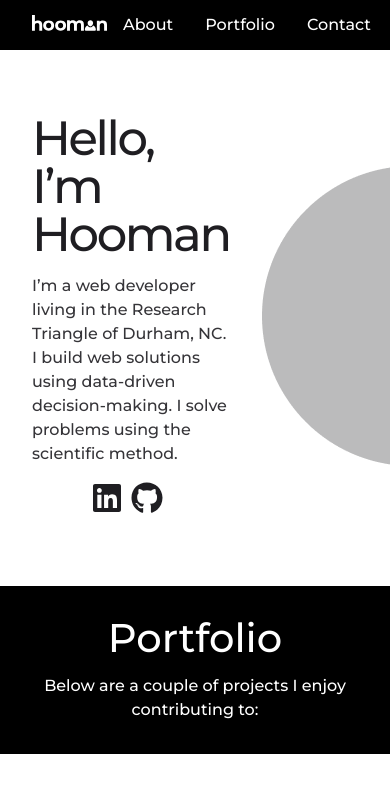
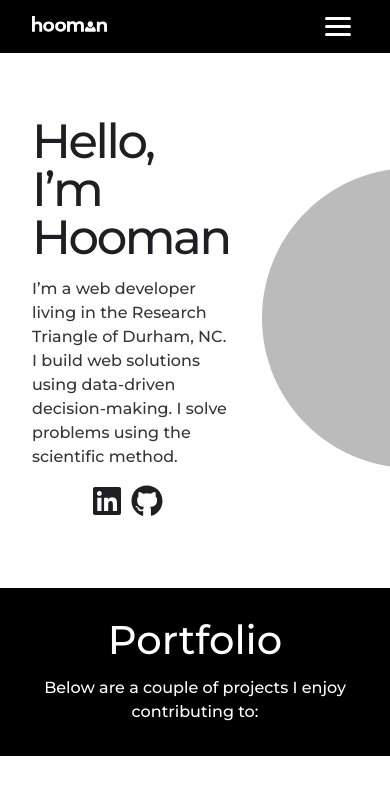
Before and after one commit to hoomanfor/new-portfolio, a React (Create React App) app: page / in a window 390 px wide. Shown: the top 800 px of the page. Built offline with nearby package versions, Linux system fonts and the light colour scheme.

Commit message:
feat: add mobile responsive header

```diff
--- a/src/components/App/App.jsx
+++ b/src/components/App/App.jsx
@@ -1,6 +1,6 @@
 // import styles from "./App.module.scss";
 
-import { Nav } from "../Nav/Nav.jsx";
+import { Header } from "../Header/Header.jsx";
 import { AboutSection } from "../AboutSection/AboutSection.jsx";
 import { PortfolioSection } from "../PortfolioSection/PortfolioSection";
 import { ContactSection } from "../ContactSection/ContactSection";
@@ -9,9 +9,7 @@ import { Footer } from "../Footer/Footer.jsx";
 export const App = () => {
   return (
     <>
-      <header>
-        <Nav />
-      </header>
+      <Header />
       <main>
         <AboutSection />
         <PortfolioSection />
--- a/src/components/ContactSection/ContactSection.jsx
+++ b/src/components/ContactSection/ContactSection.jsx
@@ -14,7 +14,7 @@ export const ContactSection = () => {
 
   return (
     <section>
-      <SectionName heading="Contact" targetId="#contact" />
+      <SectionName heading="Contact" targetId="contact" />
       <div className="global-max-width">
         <div className={styles.contactInfoContainer}>
           <h3>Email me</h3>
--- /dev/null
+++ b/src/components/Header/Header.jsx
@@ -0,0 +1,52 @@
+import { useState } from "react";
+
+import styles from "./Header.module.scss";
+import logo from "../../images/hooman-logo.svg";
+
+export const Header = () => {
+  const [viewDropdown, setViewDropdown] = useState(false);
+
+  return (
+    <header>
+      <div className="global-max-width">
+        <nav>
+          <div className={styles.logoAndMenuContainer}>
+            <a target="_self" href="/">
+              <img className={styles.logo} src={logo} alt="Hooman Logo" />
+            </a>
+            <div
+              className={styles.menuButton}
+              onClick={() => setViewDropdown(!viewDropdown)}
+            >
+              <div
+                className={`${styles.bar} ${
+                  viewDropdown && styles.openDropdown
+                }`}
+              ></div>
+            </div>
+          </div>
+          <ul
+            className={styles.linksContainer}
+            style={{ display: viewDropdown && "flex" }}
+          >
+            <li>
+              <a target="_self" href="#about">
+                About
+              </a>
+            </li>
+            <li>
+              <a target="_self" href="#portfolio">
+                Portfolio
+              </a>
+            </li>
+            <li>
+              <a target="_self" href="#contact">
+                Contact
+              </a>
+            </li>
+          </ul>
+        </nav>
+      </div>
+    </header>
+  );
+};
--- /dev/null
+++ b/src/components/Header/Header.module.scss
@@ -0,0 +1,112 @@
+@use '../../styles/variables' as *;
+
+header {
+  background-color: black;
+  color: white;
+  font-family: $main-font-family;
+}
+
+nav {
+  display: flex;
+  justify-content: space-between;
+  align-items: center;
+  position: relative;
+
+  @media (max-width: 840px) {
+    flex-direction: column;
+    align-items: flex-start;
+  }
+}
+
+.linksContainer {
+  display: flex;
+  list-style: none;
+
+  @media (max-width: 840px) {
+    display: none;
+    flex-direction: column;
+    align-self: flex-end;
+    align-items: flex-end;
+    padding-top: $main-padding;
+  }
+
+  li {
+    margin: $main-margin;
+
+    @media (max-width: 840px) {
+      margin: 0 0 $main-margin 0;
+    }
+  }
+
+  a {
+    color: white;
+    text-decoration: none;
+  }
+}
+
+.logoAndMenuContainer {
+  display: flex;
+  justify-content: space-between;
+  align-items: center;
+  width: 100%;
+
+  .logo {
+    max-width: 75px;
+    margin: $main-margin 0;
+  }
+
+  .menuButton {
+    position: relative;
+    display: none;
+    justify-content: center;
+    align-items: center;
+    width: 40px;
+    height: 40px;
+    cursor: pointer;
+    transition: all 300ms ease-in-out;
+
+    @media (max-width: 840px) {
+      display: flex;
+    }
+  }
+
+  .bar {
+    width: 26px;
+    height: 3px;
+    background-color: white;
+    border-radius: 5px;
+    transition: all 300ms ease-in-out;
+
+    &::before,
+    &::after {
+      content: "";
+      position: absolute;
+      width: 26px;
+      height: 3px;
+      background-color: white;
+      border-radius: 5px;
+      transition: all 300ms ease-in-out;
+    }
+
+    &::before {
+      transform: translateY(-8px);
+    }
+
+    &::after {
+      transform: translateY(8px);
+    }
+
+    &.openDropdown {
+      transform: translateX(-20px);
+      background: transparent;
+
+      &::before {
+        transform: rotate(45deg) translate(14px, -14px);
+      }
+
+      &::after {
+        transform: rotate(-45deg) translate(14px, 14px);
+      }
+    }
+  }
+}
--- a/src/components/Nav/Nav.jsx
+++ /dev/null
@@ -1,31 +0,0 @@
-import styles from "./Nav.module.scss";
-import logo from "../../images/hooman-logo.svg";
-
-export const Nav = () => {
-  return (
-    <nav>
-      <div className="global-max-width">
-        <a target="_self" href="/">
-          <img className={styles.logo} src={logo} alt="Hooman Logo" />
-        </a>
-        <ul className={styles.linksContainer}>
-          <li>
-            <a target="_self" href="#about">
-              About
-            </a>
-          </li>
-          <li>
-            <a target="_self" href="#portfolio">
-              Portfolio
-            </a>
-          </li>
-          <li>
-            <a target="_self" href="#contact">
-              Contact
-            </a>
-          </li>
-        </ul>
-      </div>
-    </nav>
-  );
-};
--- a/src/components/Nav/Nav.module.scss
+++ /dev/null
@@ -1,32 +0,0 @@
-@use '../../styles/variables' as *;
-
-nav {
-  background-color: black;
-  color: white;
-  font-family: $main-font-family;
-
-  & > div {
-    display: flex;
-    justify-content: space-between;
-    align-items: center;
-  }
-}
-
-.linksContainer {
-  display: flex;
-  list-style: none;
-
-  li {
-    margin: 1rem;
-  }
-
-  a {
-    color: white;
-    text-decoration: none;
-    font-weight: 500;
-  }
-}
-
-.logo {
-  max-width: 75px;
-}
--- a/src/components/PortfolioSection/PortfolioSection.jsx
+++ b/src/components/PortfolioSection/PortfolioSection.jsx
@@ -11,7 +11,7 @@ export const PortfolioSection = () => {
       <SectionName
         heading="Portfolio"
         description="Below are a couple of projects I enjoy contributing to:"
-        targetId="#portfolio"
+        targetId="portfolio"
       />
       <div className="global-max-width">
         <div className={styles.projectsContainer}>
--- a/src/components/PortfolioSection/PortfolioSection.module.scss
+++ b/src/components/PortfolioSection/PortfolioSection.module.scss
@@ -9,8 +9,32 @@
 
 .project1 {
   grid-column: 3 / 7;
+
+  @media (max-width: 1240px) {
+    grid-column: 2 / 7;
+  }
+
+  @media (max-width: 1040px) {
+    grid-column: span 6;
+  }
+
+  @media (max-width: 840px) {
+    grid-column: span 12;
+  }
 }
 
 .project2 {
   grid-column: 7 / 11;
+
+  @media (max-width: 1240px) {
+    grid-column: 7 / 12;
+  }
+
+  @media (max-width: 1040px) {
+    grid-column: span 6;
+  }
+
+  @media (max-width: 840px) {
+    grid-column: span 12;
+  }
 }
--- a/src/styles/global.scss
+++ b/src/styles/global.scss
@@ -9,6 +9,7 @@
 html,
 body {
   font-family: $main-font-family;
+  scroll-behavior: smooth;
 }
 
 h1,
```
